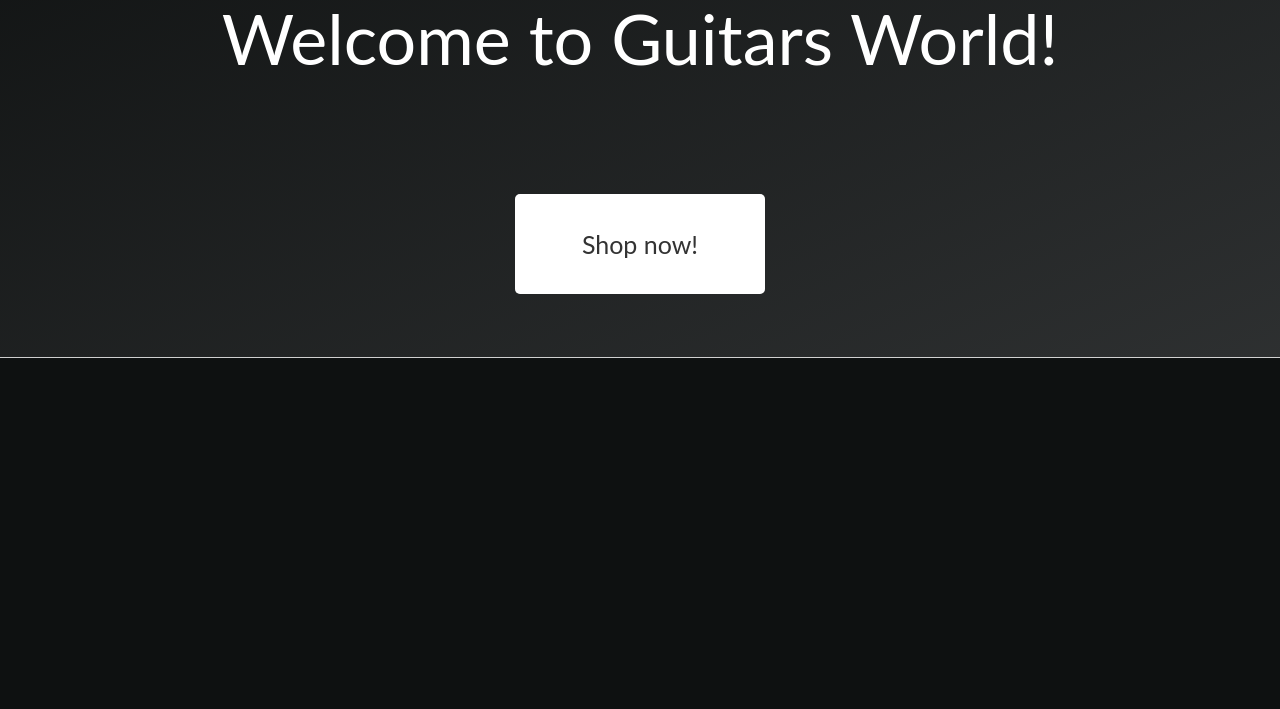
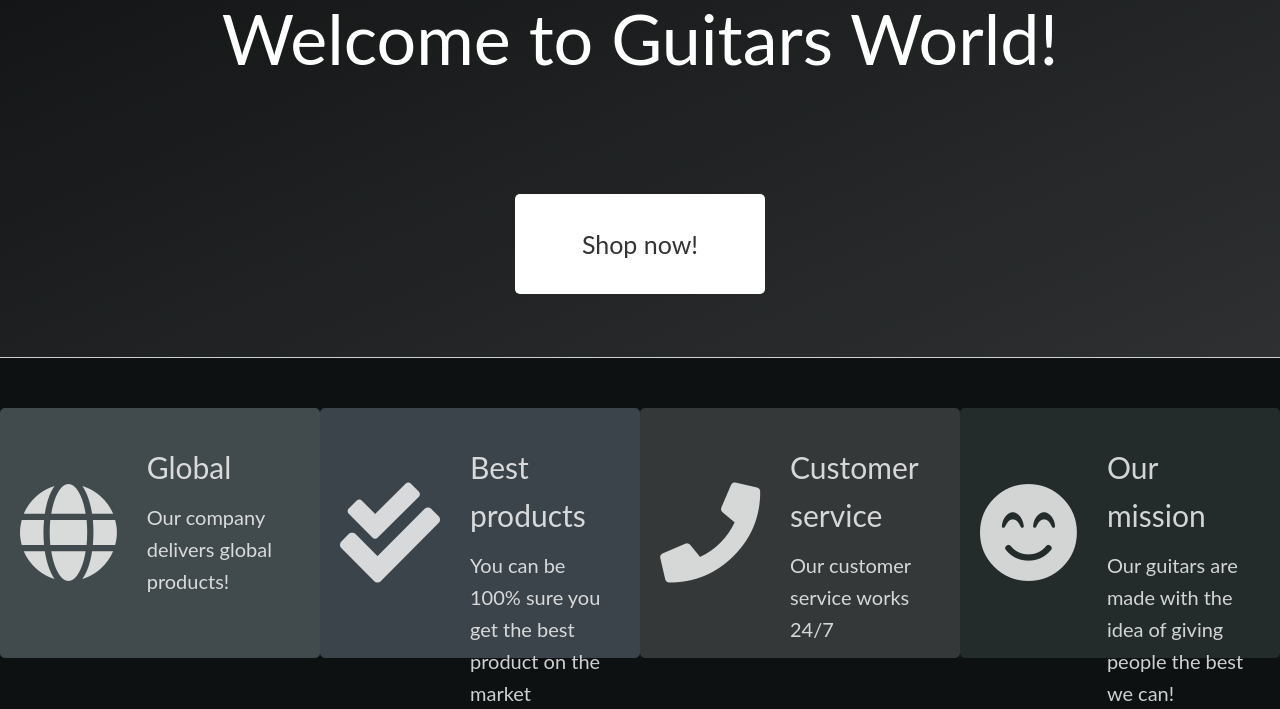
Before and after one commit to DominikLincer/SASS-CSS-Course, a website: page index.html in a window 1280 px wide. Shown: the part 202-911 px from the top of the page. Before the commit the page ends 800 px from the top, so only its background shows below. Drawn offline with Linux system fonts and the light colour scheme.

Commit message:
Cards created

```diff
--- a/index.html
+++ b/index.html
@@ -20,6 +20,39 @@
             <button class="header__button-enter">Shop now!</button>
         </div>
     </header>
+
+    <main>
+        <section class="card">
+            <div class="card__item card__item--1">
+                <i class="fas fa-globe card__icon"></i>
+                <div class="card__description">
+                    <span class="card__header">Global</span>
+                    Our company delivers global products!
+                </div>
+            </div>
+            <div class="card__item card__item--2">
+                <i class="fas fa-check-double card__icon"></i>
+                <div class="card__description">
+                    <span class="card__header">Best products</span>
+                    You can be 100% sure you get the best product on the market
+                </div>
+            </div>
+            <div class="card__item card__item--3">
+                <i class="fas fa-phone card__icon"></i>
+                <div class="card__description">
+                    <span class="card__header">Customer service</span>
+                    Our customer service works 24/7
+                </div>
+            </div>
+            <div class="card__item card__item--4">
+                <i class="fas fa-smile-beam card__icon"></i>
+                <div class="card__description">
+                    <span class="card__header">Our mission</span>
+                    Our guitars are made with the idea of giving people the best we can!
+                </div>
+            </div>
+        </section>
+    </main>
 
     <div class="nav">
         <input type="checkbox" class="nav__checkbox" id="navigation">
--- a/sass/_base.scss
+++ b/sass/_base.scss
@@ -1,5 +1,8 @@
 $color-primary: #0e1111;
+$color-primary-light: #232b2b;
 $color-secondary: #353839;
+$color-secondary-light: #3b444b;
+$color-accent: #414a4c;
 
 $color-text: #333;
 $color-white: #fff;
--- /dev/null
+++ b/sass/_cards.scss
@@ -0,0 +1,61 @@
+.card {
+    display: flex;
+    justify-content: space-around;
+    width: 100%;
+    font-size: 2rem;
+    color: $color-white-transparent;
+    margin-top: 5rem;
+
+    &__item {
+        padding: 2rem;
+        display: flex;
+        justify-content: space-between;
+        align-items: center;
+        width: 40rem;
+        height: 25rem;
+        border-radius: $button-border-radius;
+        cursor: pointer;
+        transition: all .2s;
+
+        &:hover {
+            transform: translateY(.5rem) scale(1.1);
+            color: $color-white;
+        }
+
+        &--1{
+            background-color: $color-accent;
+        }
+
+        &--2 {
+            background-color: $color-secondary-light;
+        }
+
+        &--3 {
+            background-color: $color-secondary;
+        }
+
+        &--4 {
+            background-color: $color-primary-light;
+        }
+    }
+
+    &__header {
+        display: block;
+        width: 100%;
+        margin-bottom: 1rem;
+        font-size: 3rem;
+    }
+
+    &__description {
+        display: flex;
+        flex-direction: column;
+        justify-content: flex-start;
+        height: 100%;
+        margin-top: 3rem;
+    }
+
+    &__icon {
+        font-size: 10rem;
+        margin-right: 3rem;
+    }
+}
--- a/sass/main.scss
+++ b/sass/main.scss
@@ -1,3 +1,4 @@
 @import 'base';
+@import 'cards';
 @import 'header';
 @import 'navigation';
```
Also changed, not shown: css/style.css.
